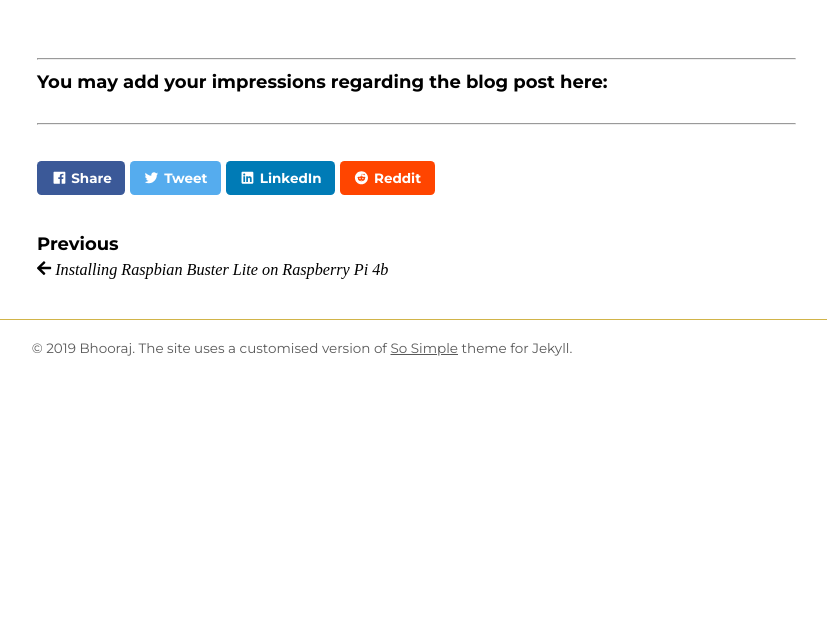
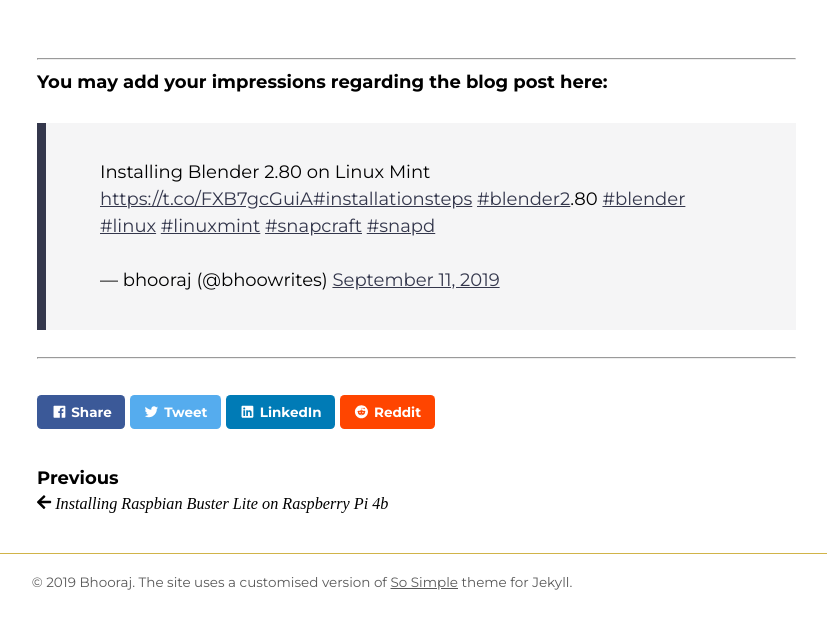
Before and after one commit to bhooraj/bhooraj-blog, a Jekyll site: the page built from _posts/2019-09-11-installing-blender-on-linux-mint.md, in a window 1280 px wide and 900 px high, scrolled down 2068 px, cut to the strip 272-900 px from the top of the window. Shown: the whole strip, without its empty margins (338-1165 px from the left). Built offline with Jekyll 4.4.1, drawn with Linux system fonts in a browser that asks for light colours; nearby versions of some CDN libraries; some web fonts are replaced; comment, search, counter and statistics services are not loaded; before the commit the page ends 2734 px from its top, so only the background shows below that.

Commit message:
Update 2019-09-11-installing-blender-on-linux-mint.md

```diff
--- a/_posts/2019-09-11-installing-blender-on-linux-mint.md
+++ b/_posts/2019-09-11-installing-blender-on-linux-mint.md
@@ -50,4 +50,5 @@
 <br>
 <hr>
 **You may add your impressions regarding the blog post here:**
+<blockquote class="twitter-tweet"><p lang="en" dir="ltr">Installing Blender 2.80 on Linux Mint <a href="https://t.co/FXB7gcGuiA">https://t.co/FXB7gcGuiA</a><a href="https://twitter.com/hashtag/installationsteps?src=hash&amp;ref_src=twsrc%5Etfw">#installationsteps</a> <a href="https://twitter.com/hashtag/blender2?src=hash&amp;ref_src=twsrc%5Etfw">#blender2</a>.80 <a href="https://twitter.com/hashtag/blender?src=hash&amp;ref_src=twsrc%5Etfw">#blender</a> <a href="https://twitter.com/hashtag/linux?src=hash&amp;ref_src=twsrc%5Etfw">#linux</a> <a href="https://twitter.com/hashtag/linuxmint?src=hash&amp;ref_src=twsrc%5Etfw">#linuxmint</a> <a href="https://twitter.com/hashtag/snapcraft?src=hash&amp;ref_src=twsrc%5Etfw">#snapcraft</a> <a href="https://twitter.com/hashtag/snapd?src=hash&amp;ref_src=twsrc%5Etfw">#snapd</a></p>&mdash; bhooraj (@bhoowrites) <a href="https://twitter.com/bhoowrites/status/1171732712069025792?ref_src=twsrc%5Etfw">September 11, 2019</a></blockquote> <script async src="https://platform.twitter.com/widgets.js" charset="utf-8"></script>
 <hr>
```
